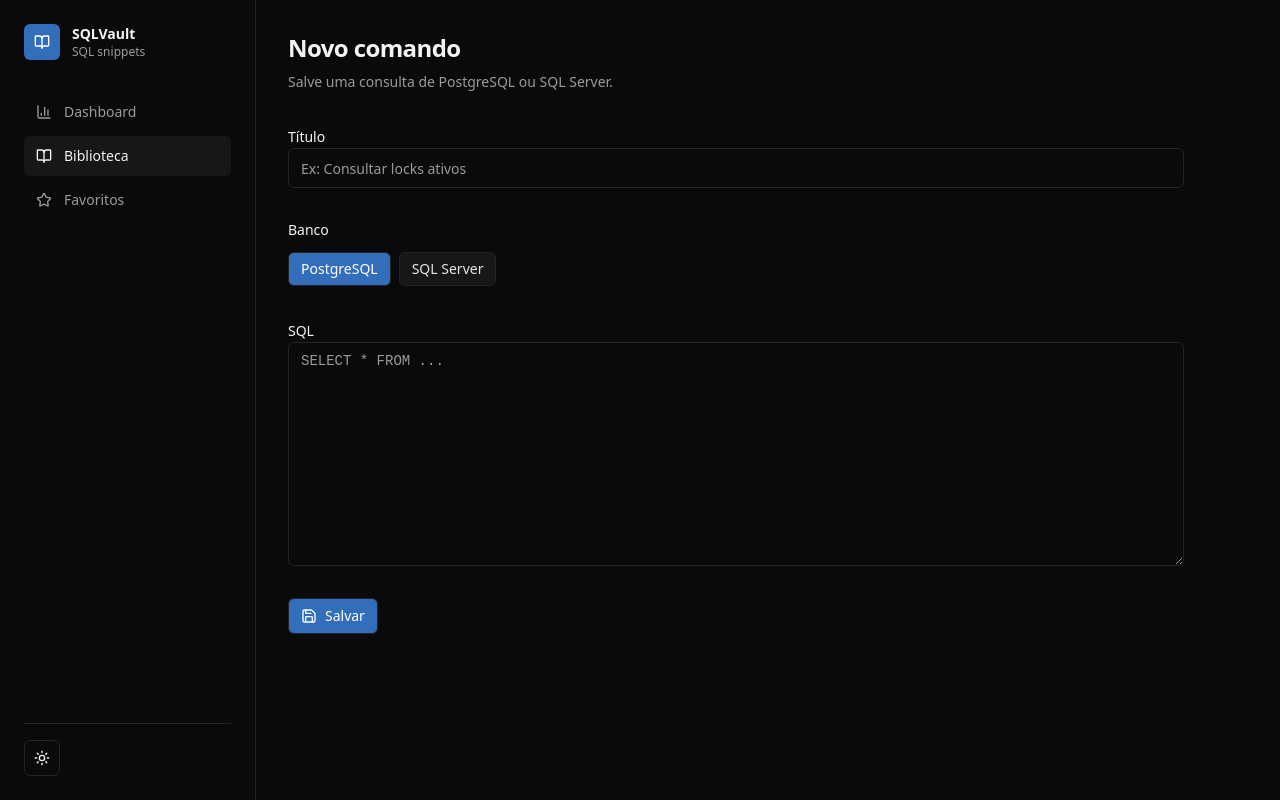
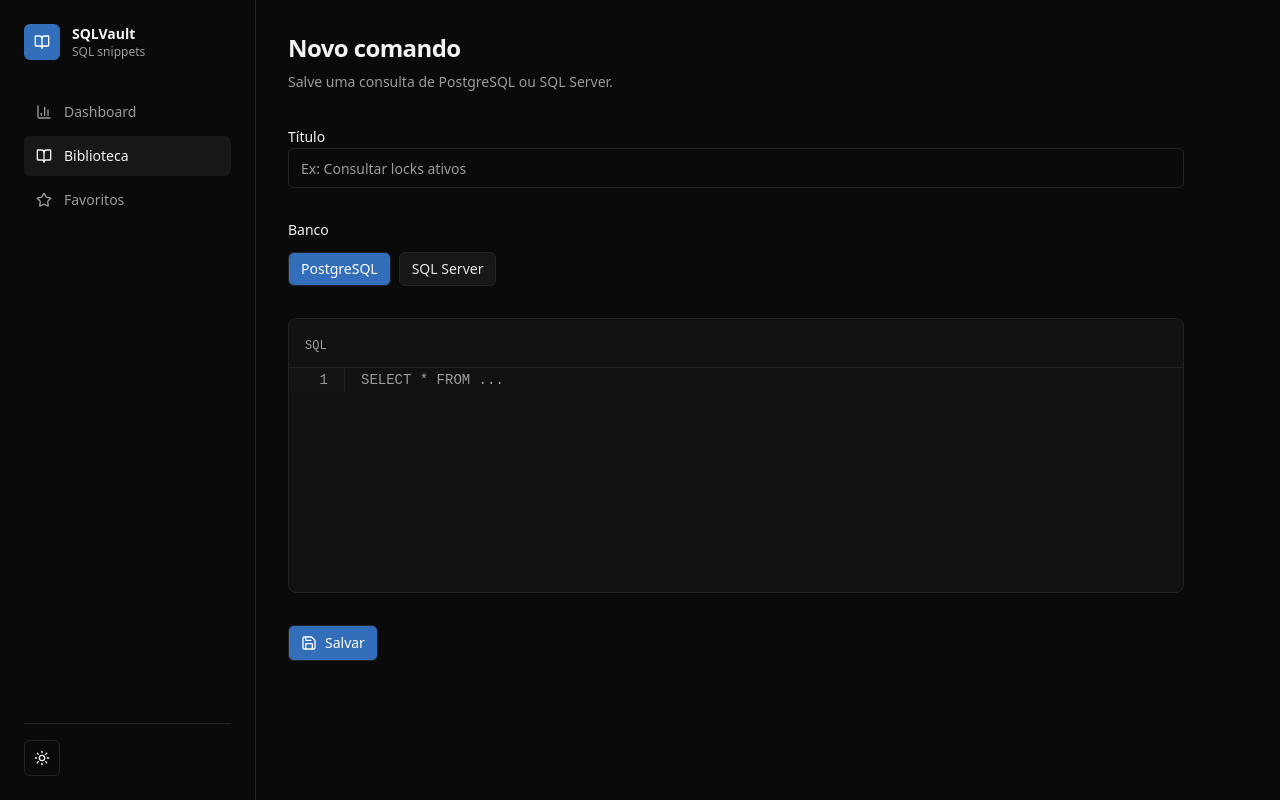
Before and after one commit to galaxyhf/SQLVault, a Next.js app: page /commands/new in a window 1280 px wide. Built offline with nearby package versions, Linux system fonts and the light colour scheme.

Commit message:
feat: add SQL code textarea component with syntax highlighting and integrate into command form

```diff
--- a/src/app/dashboard/page.tsx
+++ b/src/app/dashboard/page.tsx
@@ -1,8 +1,9 @@
 import Link from "next/link";
-import { Database, Rows3, Server } from "lucide-react";
+import { Database, Plus, Rows3, Server } from "lucide-react";
 import { getCommandStats, listLatestCommands } from "@/db";
 import { Card, CardContent, CardHeader, CardTitle } from "@/components/ui/card";
 import { CommandCard } from "@/components/command-card";
+import { Button } from "@/components/ui/button";
 
 export default async function DashboardPage() {
   const [stats, latestCommands] = await Promise.all([getCommandStats(), listLatestCommands(6)]);
@@ -15,9 +16,17 @@ export default async function DashboardPage() {
 
   return (
     <div className="space-y-10">
-      <div>
-        <h1 className="text-2xl font-semibold tracking-tight">Dashboard</h1>
-        <p className="mt-2 text-sm text-muted-foreground">Resumo da biblioteca SQLVault.</p>
+      <div className="flex flex-col gap-4 sm:flex-row sm:items-end sm:justify-between">
+        <div>
+          <h1 className="text-2xl font-semibold tracking-tight">Dashboard</h1>
+          <p className="mt-2 text-sm text-muted-foreground">Resumo da biblioteca SQLVault.</p>
+        </div>
+        <Button asChild>
+          <Link href="/commands/new">
+            <Plus className="size-4" />
+            Novo comando
+          </Link>
+        </Button>
       </div>
 
       <div className="grid gap-4 md:grid-cols-3">
--- a/src/components/command-form.tsx
+++ b/src/components/command-form.tsx
@@ -4,8 +4,8 @@ import { useActionState, useState } from "react";
 import { Loader2, Save } from "lucide-react";
 import { Button } from "@/components/ui/button";
 import { Input } from "@/components/ui/input";
-import { Textarea } from "@/components/ui/textarea";
 import { saveCommandAction, updateCommandAction, type CommandActionState } from "@/actions/commands";
+import { SqlCodeTextarea } from "@/components/sql-code-textarea";
 import type { Command, DatabaseType } from "@/db/schema";
 import { cn, databaseLabel } from "@/lib/utils";
 
@@ -52,15 +52,14 @@ export function CommandForm({ command }: { command?: Command }) {
       </div>
 
       <div className="space-y-2">
-        <label htmlFor="sqlCode" className="text-sm font-medium">
+        <label htmlFor="sqlCode" className="sr-only">
           SQL
         </label>
-        <Textarea
+        <SqlCodeTextarea
           id="sqlCode"
           name="sqlCode"
           defaultValue={command?.sqlCode}
           placeholder="SELECT * FROM ..."
-          className="min-h-56 font-mono"
         />
         {state.errors?.sqlCode ? <p className="text-sm text-destructive">{state.errors.sqlCode[0]}</p> : null}
       </div>
--- /dev/null
+++ b/src/components/sql-code-textarea.tsx
@@ -0,0 +1,110 @@
+"use client";
+
+import { useEffect, useRef, useState } from "react";
+import type { KeyboardEvent, UIEvent } from "react";
+import { highlightSqlLine } from "@/lib/sql-highlight";
+import { cn } from "@/lib/utils";
+
+type SqlCodeTextareaProps = {
+  id: string;
+  name: string;
+  defaultValue?: string;
+  placeholder?: string;
+  className?: string;
+};
+
+export function SqlCodeTextarea({ id, name, defaultValue = "", placeholder, className }: SqlCodeTextareaProps) {
+  const [value, setValue] = useState(defaultValue);
+  const highlightRef = useRef<HTMLPreElement>(null);
+  const textareaRef = useRef<HTMLTextAreaElement>(null);
+  const lines = (value || " ").split("\n");
+
+  useEffect(() => {
+    function updateFromTextarea() {
+      const nextValue = textareaRef.current?.value ?? "";
+
+      setValue((currentValue) => (currentValue === nextValue ? currentValue : nextValue));
+    }
+
+    const interval = window.setInterval(updateFromTextarea, 100);
+
+    return () => window.clearInterval(interval);
+  }, []);
+
+  function syncScroll(event: UIEvent<HTMLTextAreaElement>) {
+    if (!highlightRef.current) return;
+
+    highlightRef.current.scrollTop = event.currentTarget.scrollTop;
+    highlightRef.current.scrollLeft = event.currentTarget.scrollLeft;
+  }
+
+  function syncValue() {
+    if (!textareaRef.current) return;
+
+    setValue(textareaRef.current.value);
+  }
+
+  function handleKeyDown(event: KeyboardEvent<HTMLTextAreaElement>) {
+    if (event.key !== "Tab") return;
+
+    event.preventDefault();
+    const textarea = event.currentTarget;
+    const start = textarea.selectionStart;
+    const end = textarea.selectionEnd;
+    const nextValue = `${textarea.value.slice(0, start)}  ${textarea.value.slice(end)}`;
+
+    textarea.value = nextValue;
+    setValue(nextValue);
+    window.requestAnimationFrame(() => {
+      textarea.selectionStart = start + 2;
+      textarea.selectionEnd = start + 2;
+    });
+  }
+
+  return (
+    <div className={cn("overflow-hidden rounded-lg border bg-card", className)}>
+      <div className="border-b px-4 py-3">
+        <span className="font-mono text-xs text-muted-foreground">SQL</span>
+      </div>
+      <div className="relative h-56 overflow-hidden">
+        <pre
+          ref={highlightRef}
+          aria-hidden="true"
+          className="pointer-events-none absolute inset-0 overflow-hidden p-0 font-mono text-sm leading-6"
+        >
+          <code>
+            {lines.map((line, index) => (
+              <div key={index} className="grid grid-cols-[3.5rem_minmax(0,1fr)]">
+                <span className="select-none border-r bg-secondary/40 px-4 text-right text-muted-foreground">
+                  {index + 1}
+                </span>
+                <span className="px-4" dangerouslySetInnerHTML={{ __html: highlightSqlLine(line) || "&nbsp;" }} />
+              </div>
+            ))}
+          </code>
+        </pre>
+        {!value ? (
+          <span className="pointer-events-none absolute left-[4.5rem] top-0 font-mono text-sm leading-6 text-muted-foreground">
+            {placeholder}
+          </span>
+        ) : null}
+        <textarea
+          ref={textareaRef}
+          id={id}
+          name={name}
+          defaultValue={defaultValue}
+          onChange={(event) => setValue(event.target.value)}
+          onInput={(event) => setValue(event.currentTarget.value)}
+          onClick={syncValue}
+          onFocus={syncValue}
+          onBlur={syncValue}
+          onKeyUp={syncValue}
+          onScroll={syncScroll}
+          onKeyDown={handleKeyDown}
+          spellCheck={false}
+          className="absolute inset-0 resize-none overflow-auto bg-transparent py-0 pl-[4.5rem] pr-4 font-mono text-sm leading-6 text-transparent caret-foreground outline-none selection:bg-primary/30 focus-visible:ring-2 focus-visible:ring-ring"
+        />
+      </div>
+    </div>
+  );
+}
--- a/src/components/sql-editor.tsx
+++ b/src/components/sql-editor.tsx
@@ -1,21 +1,6 @@
 import { CopyButton } from "@/components/copy-button";
+import { highlightSqlLine } from "@/lib/sql-highlight";
 import { cn } from "@/lib/utils";
-
-const keywordPattern =
-  /\b(select|from|where|join|inner|left|right|full|outer|on|group|by|order|limit|offset|insert|into|values|update|set|delete|create|alter|drop|table|index|view|with|as|and|or|not|null|is|in|exists|case|when|then|else|end|distinct|having|union|all|top)\b/gi;
-
-function highlight(line: string) {
-  const escaped = line
-    .replaceAll("&", "&amp;")
-    .replaceAll("<", "&lt;")
-    .replaceAll(">", "&gt;");
-
-  return escaped
-    .replace(/(--.*)$/g, '<span class="text-muted-foreground">$1</span>')
-    .replace(/('[^']*')/g, '<span class="text-emerald-300">$1</span>')
-    .replace(/\b(\d+)\b/g, '<span class="text-amber-300">$1</span>')
-    .replace(keywordPattern, '<span class="text-primary">$1</span>');
-}
 
 export function SqlEditor({ sql, className }: { sql: string; className?: string }) {
   const lines = sql.split("\n");
@@ -34,7 +19,7 @@ export function SqlEditor({ sql, className }: { sql: string; className?: string
                 <span className="select-none border-r bg-secondary/40 px-4 text-right text-muted-foreground">
                   {index + 1}
                 </span>
-                <span className="px-4" dangerouslySetInnerHTML={{ __html: highlight(line) || "&nbsp;" }} />
+                <span className="px-4" dangerouslySetInnerHTML={{ __html: highlightSqlLine(line) || "&nbsp;" }} />
               </div>
             ))}
           </code>
--- /dev/null
+++ b/src/lib/sql-highlight.ts
@@ -0,0 +1,37 @@
+const tokenPattern =
+  /(--.*$)|('[^']*')|\b(\d+(?:\.\d+)?)\b|\b(select|insert|update|delete|create|alter|drop|truncate)\b|\b(from|where|group|by|order|having|limit|offset|top|set|values|into|returning)\b|\b(join|inner|left|right|full|outer|cross|on|union|all)\b|\b(and|or|not|in|exists|is|null|like|between)\b|\b(case|when|then|else|end|as|distinct)\b/gi;
+
+const tokenClasses = {
+  comment: "text-muted-foreground italic",
+  string: "text-green-700 dark:text-green-400",
+  number: "text-orange-600 dark:text-orange-400",
+  command: "font-semibold text-blue-700 dark:text-blue-400",
+  clause: "font-semibold text-blue-700 dark:text-blue-400",
+  join: "font-semibold text-blue-700 dark:text-blue-400",
+  logic: "font-semibold text-blue-700 dark:text-blue-400",
+  expression: "font-semibold text-purple-700 dark:text-purple-400",
+};
+
+export function highlightSqlLine(line: string) {
+  const escaped = line
+    .replaceAll("&", "&amp;")
+    .replaceAll("<", "&lt;")
+    .replaceAll(">", "&gt;");
+
+  return escaped.replace(
+    tokenPattern,
+    (token, comment, string, number, command, clause, join, logic, expression) => {
+      const className =
+        (comment && tokenClasses.comment) ||
+        (string && tokenClasses.string) ||
+        (number && tokenClasses.number) ||
+        (command && tokenClasses.command) ||
+        (clause && tokenClasses.clause) ||
+        (join && tokenClasses.join) ||
+        (logic && tokenClasses.logic) ||
+        (expression && tokenClasses.expression);
+
+      return className ? `<span class="${className}">${token}</span>` : token;
+    },
+  );
+}
```
